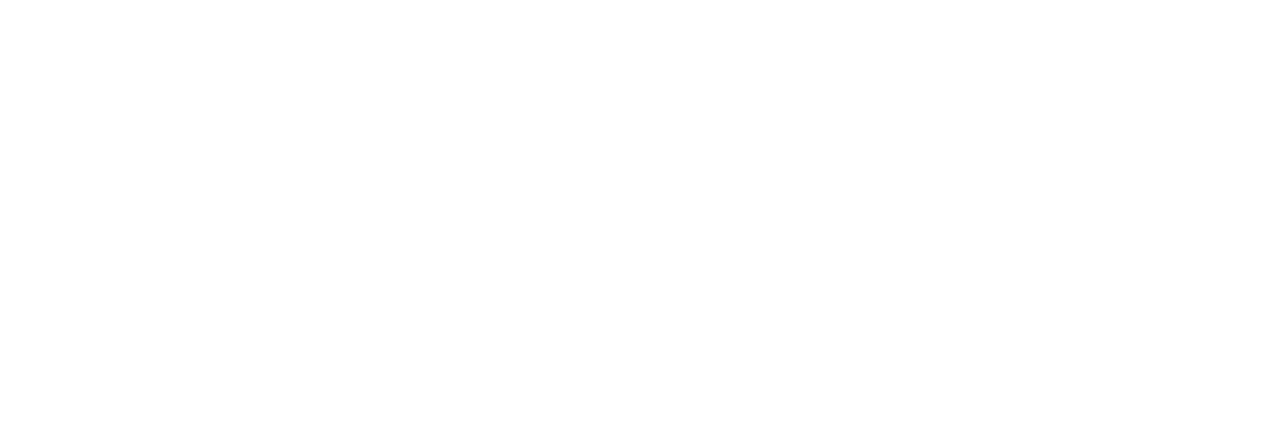
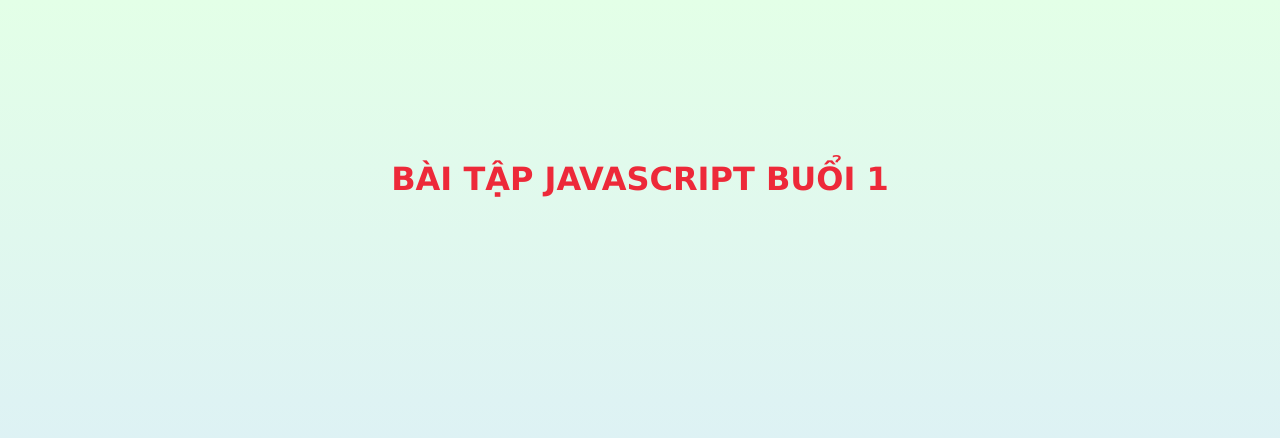
Before and after one commit to MewThree117/BCDN05_BaiTap-JS-1_QuocKy, a plain HTML site: page index.html in a window 1280 px wide. Drawn offline with Linux system fonts and the light colour scheme.

Commit message:
Css for index

```diff
--- a/index.html
+++ b/index.html
@@ -4,9 +4,28 @@
     <meta charset="UTF-8">
     <meta http-equiv="X-UA-Compatible" content="IE=edge">
     <meta name="viewport" content="width=device-width, initial-scale=1.0">
-    <title>Document</title>
+    <title>Javascript</title>
+    <style>
+        body {
+            margin: 0;
+            padding: 0;
+            font-family: Verdana, Geneva, Tahoma, sans-serif;
+            background: linear-gradient(180deg, #e3ffe7 0%, #d9e7ff 100%);
+            background-repeat: no-repeat;
+            height: 100vh;
+        }
+
+        h1 {
+            margin: 0;
+            text-align: center;
+            padding-top: 20vh;
+            text-transform: uppercase;
+            color: #ED2939;
+        }
+    </style>
 </head>
 <body>
+    <h1>Bài tập Javascript buổi 1</h1>
     <!-- JS -->
     <!-- <script src="./js/main.js"></script> -->
     <!-- <script src="./js/BaiLuyen1.js"></script> -->
```
